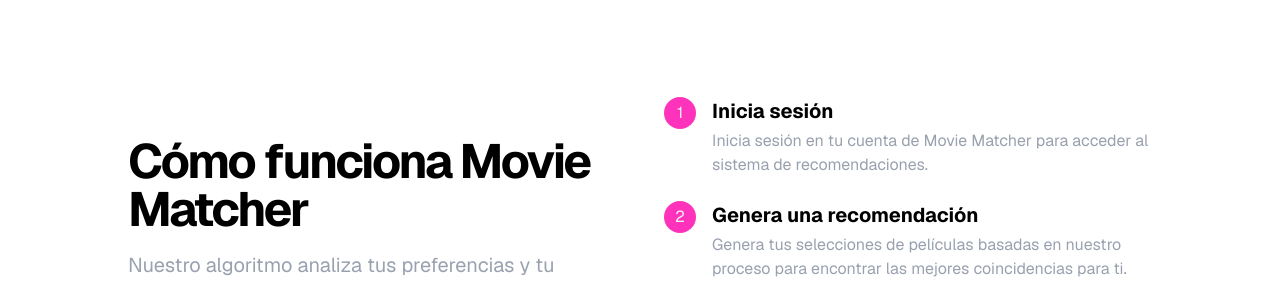
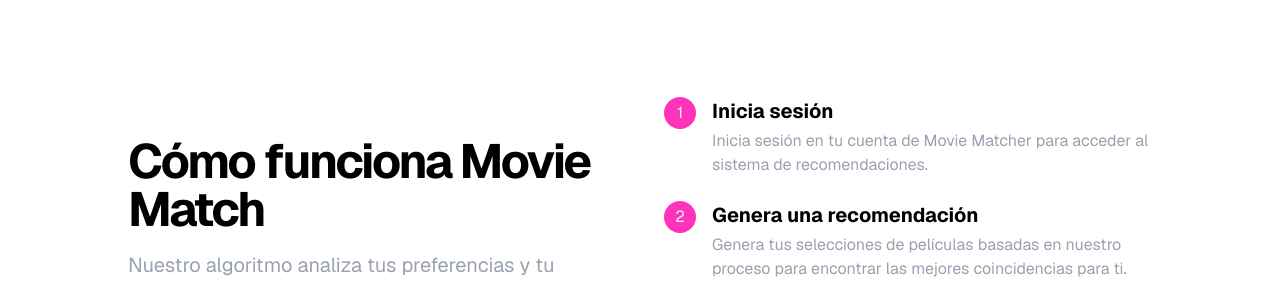
Before and after one commit to Astra-exe/movie-match, a Next.js app in the folder web/: page / in a window 1280 px wide. Shown: the part 1340-1623 px from the top of the page. Built offline with nearby package versions, Linux system fonts and the light colour scheme; no server answers.

Commit message:
[fix] correct spelling of "Movie Matcher" to "Movie Match"

```diff
--- a/web/src/components/home-page/HowWorks.tsx
+++ b/web/src/components/home-page/HowWorks.tsx
@@ -5,7 +5,7 @@
         <div className="mx-auto grid max-w-5xl items-center gap-6 lg:grid-cols-2 lg:gap-12">
           <div className="space-y-4">
             <h2 className="text-3xl font-bold tracking-tighter sm:text-4xl md:text-5xl">
-              Cómo funciona Movie Matcher
+              Cómo funciona Movie Match
             </h2>
             <p className="text-gray-500 md:text-xl/relaxed lg:text-base/relaxed xl:text-xl/relaxed dark:text-gray-400">
               Nuestro algoritmo analiza tus preferencias y tu estado de ánimo
```
